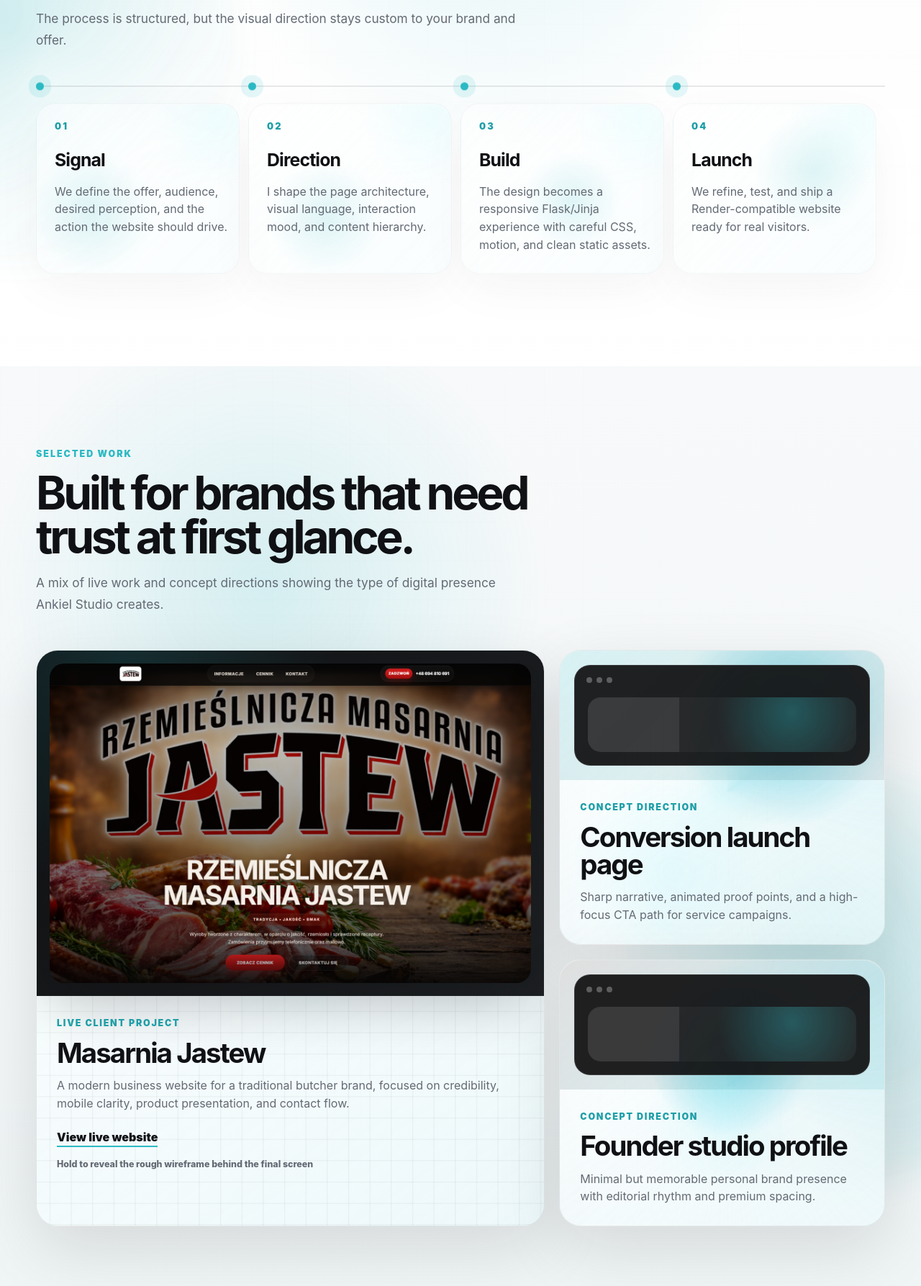
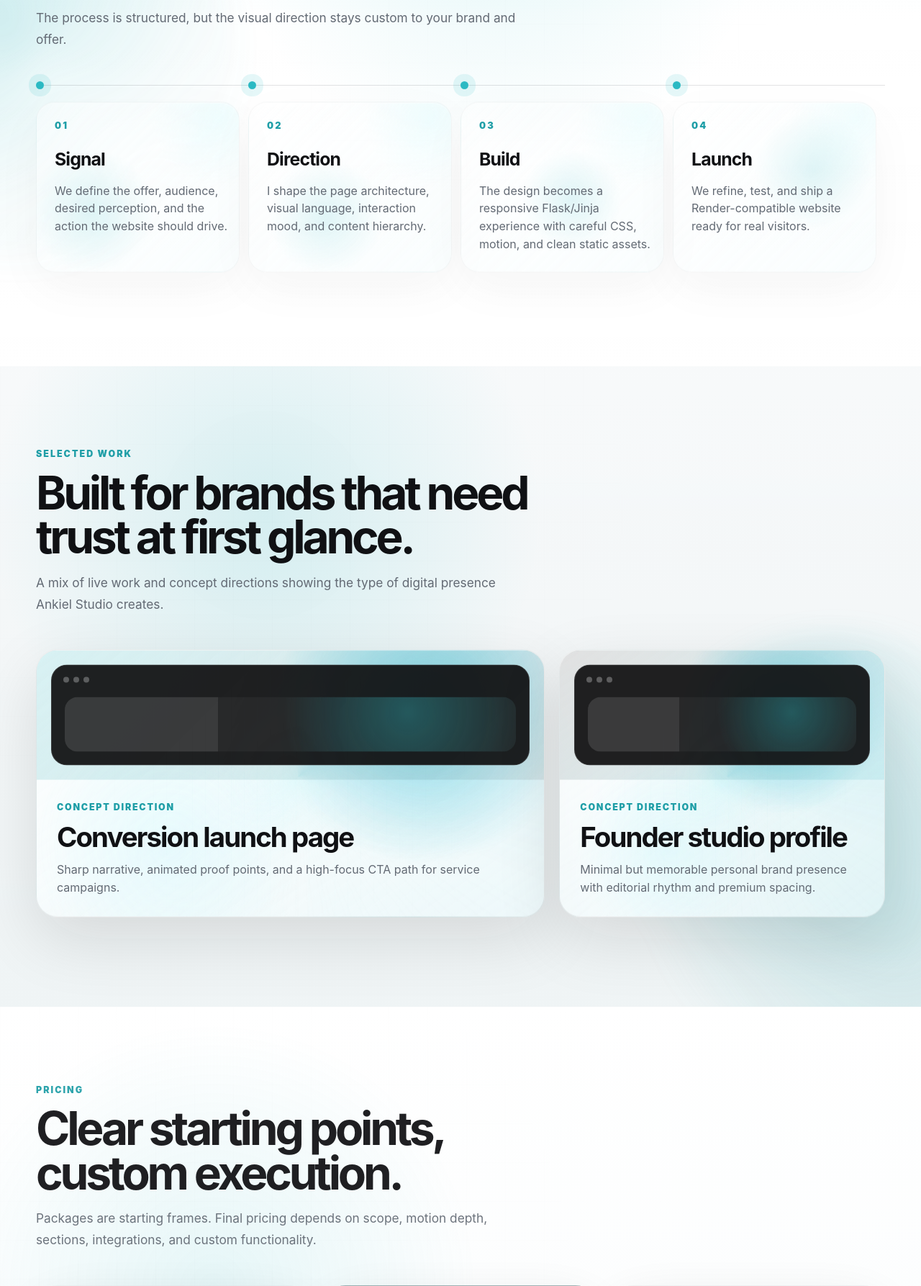
Before and after one commit to Ankielpe/ankiel-studio, a Flask app: page /en/ in a window 1280 px wide. Shown: the part 4116-5903 px from the top of the page at 72% size. Run offline with Flask 3, Linux system fonts and the light colour scheme; parts of the project's set-up code (start-up, migrations or seed data) failed here and were passed over.

Commit message:
Remove Masarnia Jastew from portfolio

```diff
--- a/app.py
+++ b/app.py
@@ -98,25 +98,6 @@
             ("Can dashboards be connected to real data?", "Yes. The implementation can be planned around files, databases, APIs, or other data sources depending on project scope."),
         ],
     },
-    "work/masarnia-jastew": {
-        "title": "Masarnia Jastew Website Case Study | Ankiel Studio",
-        "description": "A live client website project for Masarnia Jastew focused on credibility, mobile clarity, product presentation, and contact flow.",
-        "kicker": "Case Study",
-        "headline": "A modern website for a traditional butcher brand.",
-        "intro": "Masarnia Jastew needed a clean business website that could present a traditional local brand with more trust, clarity, and mobile-friendly structure.",
-        "service_name": "Masarnia Jastew Website",
-        "points": [
-            "Business website design and frontend development",
-            "Responsive layout and contact flow",
-            "Clear presentation for a traditional food brand",
-            "Live project with public website link",
-        ],
-        "external_url": "https://masarniajastew.pl/",
-        "faq": [
-            ("What was the project goal?", "The goal was to create a modern website that builds trust and makes the business easier to understand and contact online."),
-            ("What was included?", "The project included website design, frontend development, responsive layout, contact form flow, and basic SEO structure."),
-        ],
-    },
 }
 
 PL_SEO_PAGES = {
@@ -190,25 +171,6 @@
         "faq": [
             ("Jakie dashboardy możesz zbudować?", "Przykłady to dashboardy KPI, widoki raportowe, narzędzia operacyjne, trackery leadów i wewnętrzne panele biznesowe."),
             ("Czy dashboard może być połączony z realnymi danymi?", "Tak. Implementację można zaplanować wokół plików, baz danych, API lub innych źródeł danych zależnie od zakresu."),
-        ],
-    },
-    "work/masarnia-jastew": {
-        "title": "Case Study strony Masarnia Jastew | Ankiel Studio",
-        "description": "Realizacja strony dla Masarni Jastew skupiona na wiarygodności, czytelności mobile, prezentacji produktów i kontakcie.",
-        "kicker": "Case Study",
-        "headline": "Nowoczesna strona dla tradycyjnej marki masarskiej.",
-        "intro": "Masarnia Jastew potrzebowała czytelnej strony firmowej, która pokaże tradycyjną lokalną markę w bardziej wiarygodny, przejrzysty i mobilny sposób.",
-        "service_name": "Strona Masarnia Jastew",
-        "points": [
-            "Projekt strony firmowej i frontend development",
-            "Responsywny układ i prosty kontakt",
-            "Czytelna prezentacja tradycyjnej marki spożywczej",
-            "Realizacja live z publicznym linkiem do strony",
-        ],
-        "external_url": "https://masarniajastew.pl/",
-        "faq": [
-            ("Jaki był cel projektu?", "Celem było stworzenie nowoczesnej strony, która buduje zaufanie i ułatwia zrozumienie oraz kontakt z firmą online."),
-            ("Co obejmowała realizacja?", "Projekt obejmował design strony, wdrożenie frontendu, responsywny układ, flow kontaktowy i podstawową strukturę SEO."),
         ],
     },
 }
@@ -367,11 +329,6 @@
     return redirect(url_for("localized_seo_page", lang=DEFAULT_LANGUAGE, slug="dashboard-development"), code=301)
 
 
-@app.route("/work/masarnia-jastew")
-def masarnia_jastew_redirect():
-    return redirect(url_for("localized_seo_page", lang=DEFAULT_LANGUAGE, slug="work/masarnia-jastew"), code=301)
-
-
 @app.route("/<lang>/")
 def localized_home(lang):
     if lang not in SUPPORTED_LANGUAGES:
--- a/templates/index.html
+++ b/templates/index.html
@@ -376,25 +376,6 @@
         </div>
 
         <div class="work-grid">
-          <article class="work-card work-card-live reveal" data-tilt-card data-cinematic-hold>
-            <div class="work-preview">
-              <img
-                src="{{ url_for('static', filename='img/masarniajastew-preview.png') }}"
-                alt="Masarnia Jastew website preview"
-                loading="lazy"
-              >
-            </div>
-            <div class="work-body">
-              <p class="work-label">{{ _("Live client project") }}</p>
-              <h3>{{ _("Masarnia Jastew") }}</h3>
-              <p>{{ _("A modern business website for a traditional butcher brand, focused on credibility, mobile clarity, product presentation, and contact flow.") }}</p>
-              <a href="https://masarniajastew.pl/" target="_blank" rel="noopener noreferrer" class="text-link">
-                {{ _("View live website") }}
-              </a>
-              <p class="hold-caption hold-caption-dark">{{ _("Hold to reveal the rough wireframe behind the final screen") }}</p>
-            </div>
-          </article>
-
           <article class="work-card concept-card reveal" data-tilt-card>
             <div class="concept-preview concept-preview-one">
               <div class="concept-browser">
```
Also changed, not shown: SEO_CHECKLIST.md (+0 -1 lines), static/sitemap.xml (+0 -8 lines), translations/en/LC_MESSAGES/messages.po, translations/pl/LC_MESSAGES/messages.po, 1 other file.
